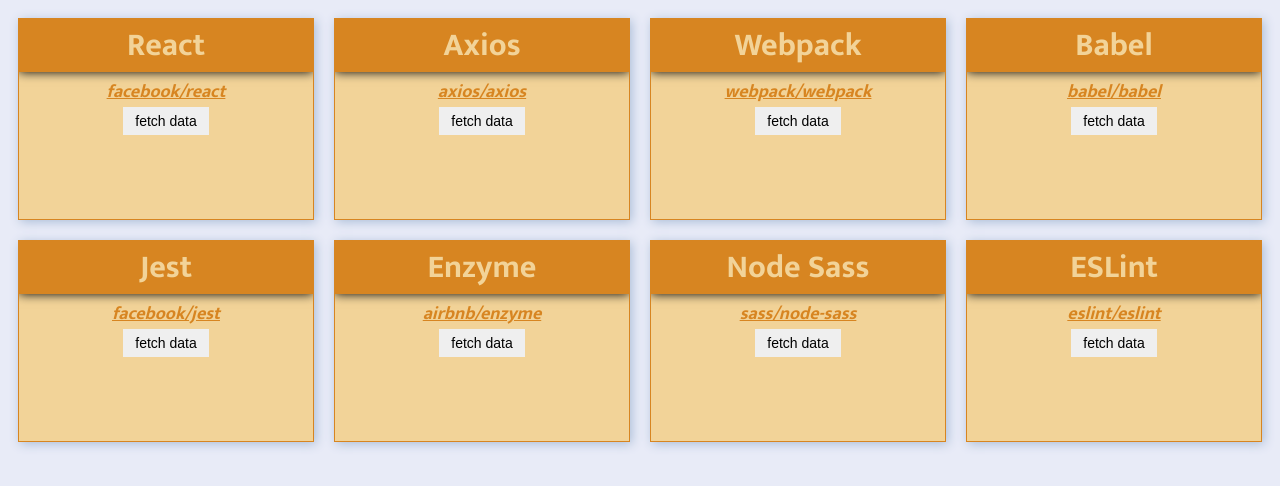
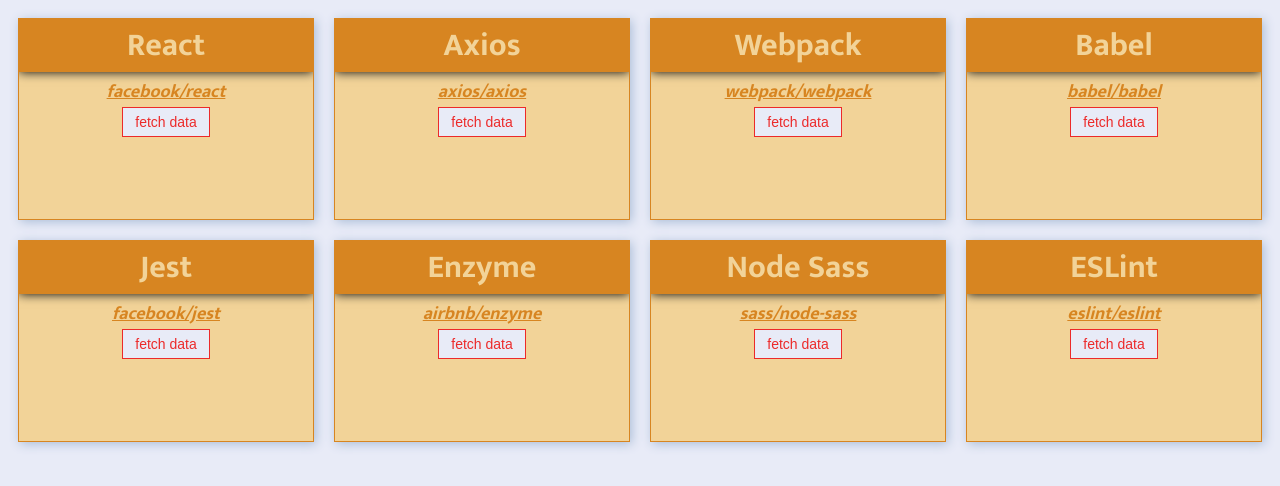
Before and after one commit to slawoslaw/react-base-project, a React app: page / in a window 1280 px wide. Shown: the top 486 px of the page. Built offline with nearby package versions, Linux system fonts and the light colour scheme; the HTML template or start-up script is replaced by a standard one.

Commit message:
Add some ugly styles

```diff
--- a/src/styles/components/form.scss
+++ b/src/styles/components/form.scss
@@ -1,7 +1,9 @@
 .fetch-button {
   font-size: 14px;
-  box-shadow: 0;
-  border: none;
+  box-shadow: none;
   padding: 6px 12px;
   cursor: pointer;
+  color: $fetch-button-color;
+  background-color: $fetch-button-bg-color;
+  border: 1px solid $fetch-button-border-color;
 }
--- a/src/styles/variables.scss
+++ b/src/styles/variables.scss
@@ -12,3 +12,7 @@
 $box-shadow-color: $light-steel-blue;
 $box-title-color: $peach-orange;
 $box-title-bg-color: $ochre;
+
+$fetch-button-color: $maximum-red;
+$fetch-button-bg-color: $glitter;
+$fetch-button-border-color: $fetch-button-color;
```
